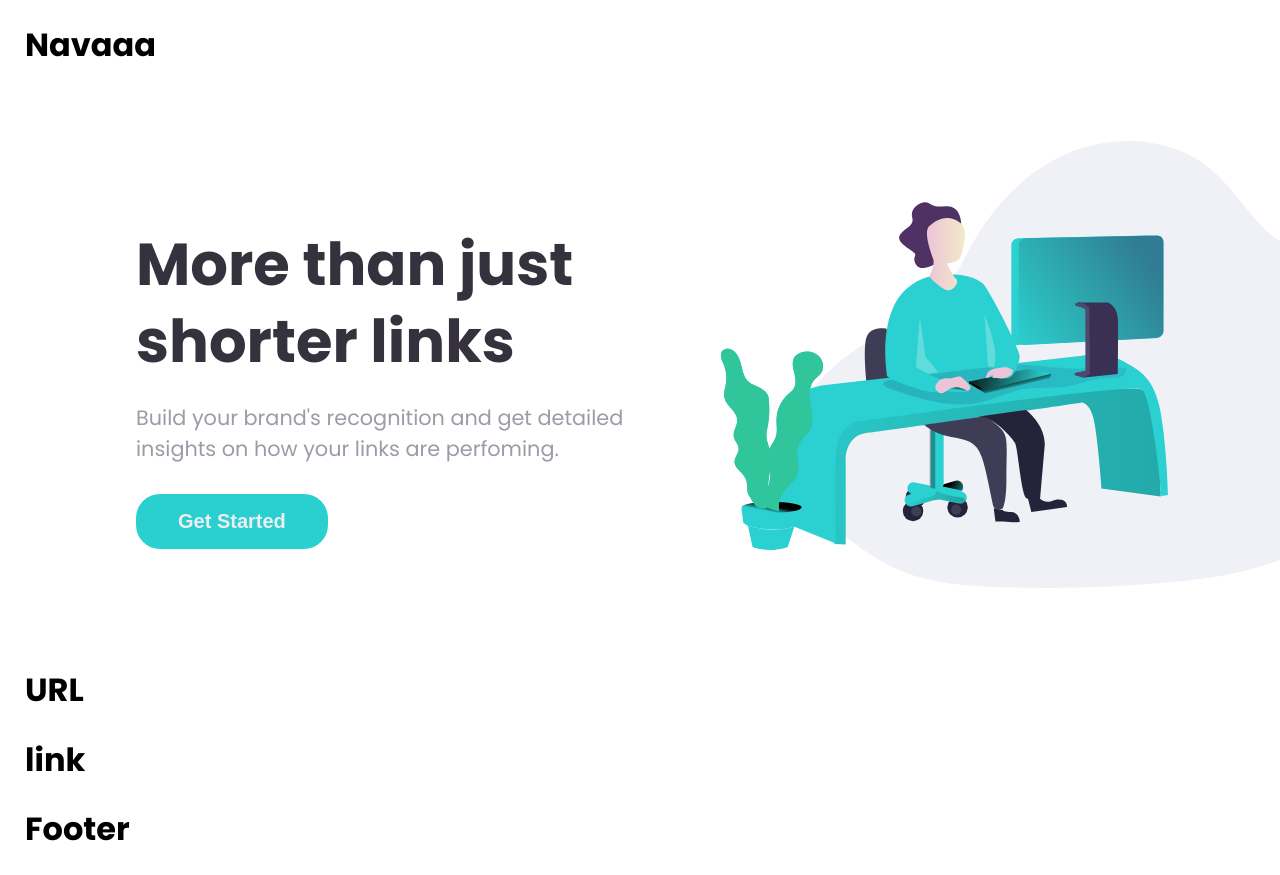
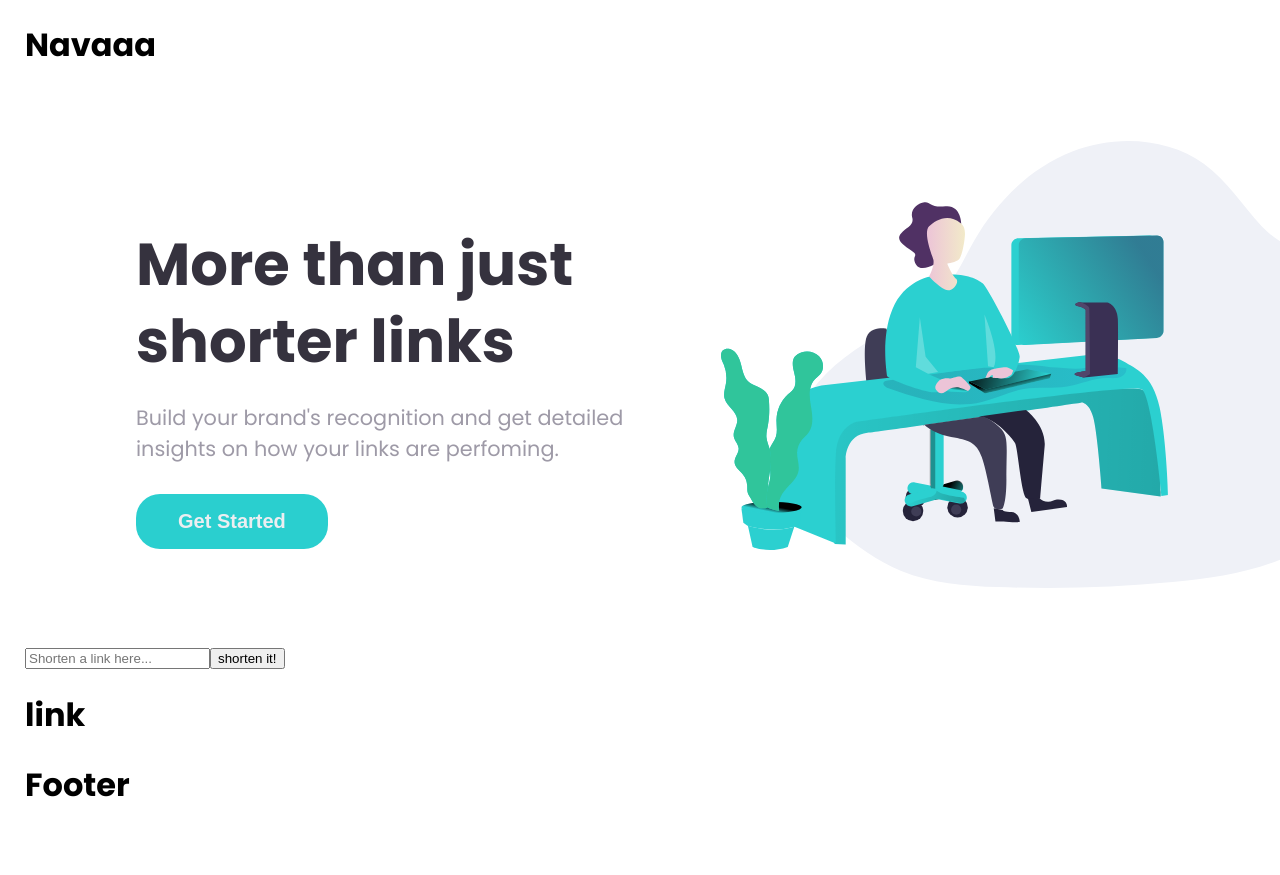
Before and after one commit to 0Kwanele0/url-shortening, a React (Create React App) app: page / in a window 1280 px wide. After the commit the page ends 830 px from the top, so only its background shows below. Built offline with nearby package versions, Linux system fonts and the light colour scheme.

Commit message:
made the url input sectiopn

```diff
--- a/src/components/url/Url.js
+++ b/src/components/url/Url.js
@@ -4,7 +4,16 @@ import './styles/url.css'
 function Url() {
     return (
         <div className="url">
-            <h1>URL</h1>
+            <div className="url__input">
+                <form>
+                    <input placeholder="Shorten a link here..."/>
+                    <button>shorten it!</button>
+                </form>
+
+            </div>
+            <div className="url__list">
+
+            </div>
         </div>
     )
 }
```
